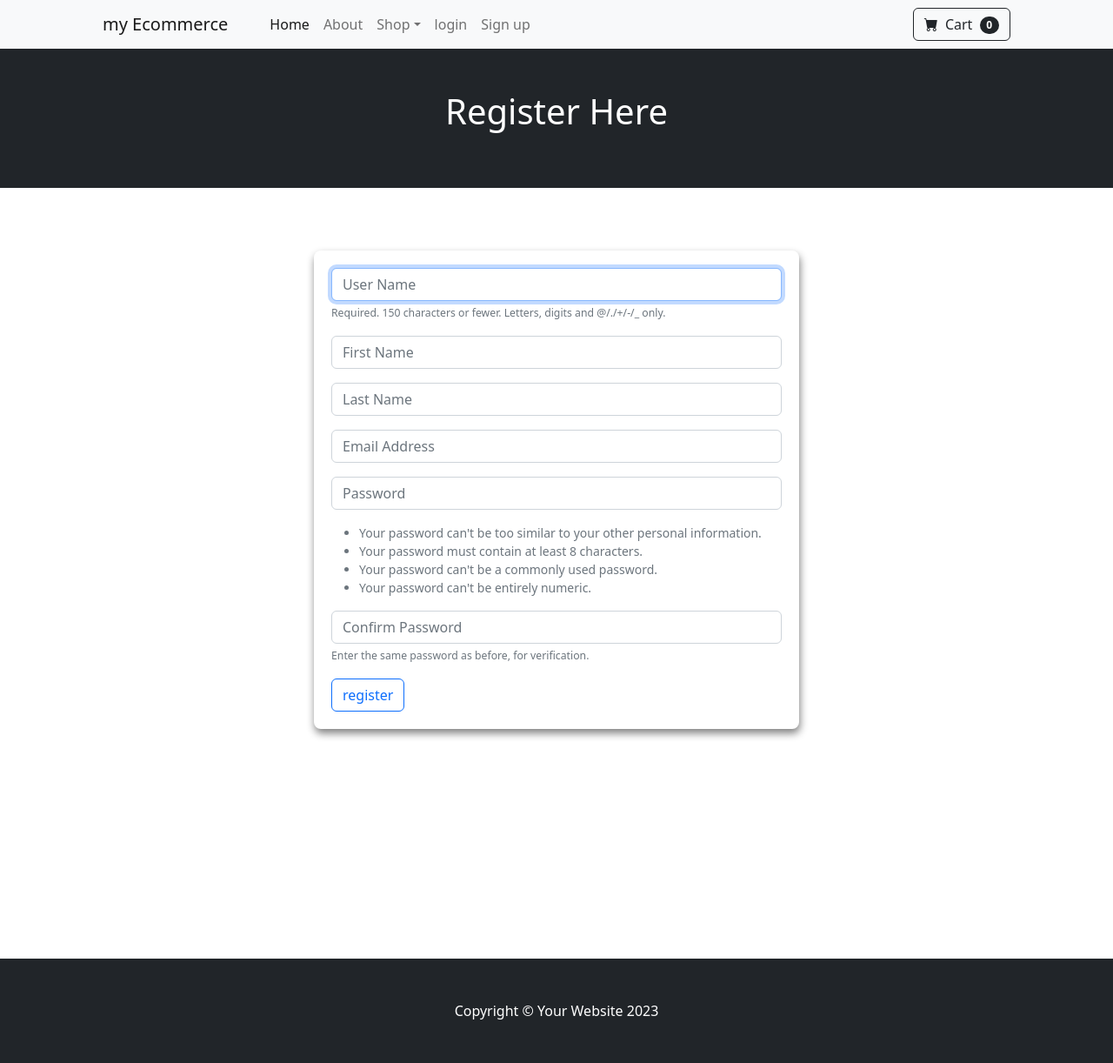
After one commit to Showqix899/simple-Ecommarce, a Django app: page /register/ in a window 1280 px wide. The commit adds this page. Shown: the whole page at 87% size. Run offline with Django 5.2, Linux system fonts and the light colour scheme; some libraries are stand-ins or nearby versions.

Commit message:
registration method added

```diff
--- /dev/null
+++ b/ecom/store/forms.py
@@ -0,0 +1,30 @@
+from django.contrib.auth.models import User
+from django.contrib.auth.forms import UserCreationForm
+from django import forms
+
+class SignUpForm(UserCreationForm):
+	email = forms.EmailField(label="", widget=forms.TextInput(attrs={'class':'form-control', 'placeholder':'Email Address'}))
+	first_name = forms.CharField(label="", max_length=100, widget=forms.TextInput(attrs={'class':'form-control', 'placeholder':'First Name'}))
+	last_name = forms.CharField(label="", max_length=100, widget=forms.TextInput(attrs={'class':'form-control', 'placeholder':'Last Name'}))
+
+	class Meta:
+		model = User
+		fields = ('username', 'first_name', 'last_name', 'email', 'password1', 'password2')
+
+	def __init__(self, *args, **kwargs):
+		super(SignUpForm, self).__init__(*args, **kwargs)
+
+		self.fields['username'].widget.attrs['class'] = 'form-control'
+		self.fields['username'].widget.attrs['placeholder'] = 'User Name'
+		self.fields['username'].label = ''
+		self.fields['username'].help_text = '<span class="form-text text-muted"><small>Required. 150 characters or fewer. Letters, digits and @/./+/-/_ only.</small></span>'
+
+		self.fields['password1'].widget.attrs['class'] = 'form-control'
+		self.fields['password1'].widget.attrs['placeholder'] = 'Password'
+		self.fields['password1'].label = ''
+		self.fields['password1'].help_text = '<ul class="form-text text-muted small"><li>Your password can\'t be too similar to your other personal information.</li><li>Your password must contain at least 8 characters.</li><li>Your password can\'t be a commonly used password.</li><li>Your password can\'t be entirely numeric.</li></ul>'
+
+		self.fields['password2'].widget.attrs['class'] = 'form-control'
+		self.fields['password2'].widget.attrs['placeholder'] = 'Confirm Password'
+		self.fields['password2'].label = ''
+		self.fields['password2'].help_text = '<span class="form-text text-muted"><small>Enter the same password as before, for verification.</small></span>'
--- a/ecom/store/templates/base.html
+++ b/ecom/store/templates/base.html
@@ -18,6 +18,16 @@
         <!-- Navigation-->
        {% include "navbar.html" %}
         <!-- Header-->
+        <!--message section-->
+
+       {% for message in messages %}
+       <div class="alert alert-warning alert-dismissible fade show" role="alert">
+            <p>{{message}}</p>
+        <button type="button" class="btn-close" data-bs-dismiss="alert" aria-label="Close"></button>
+        </div>
+       {% endfor %}
+
+        <!--contents-->
        {% block content %}
 
 
--- a/ecom/store/templates/navbar.html
+++ b/ecom/store/templates/navbar.html
@@ -16,9 +16,11 @@
                     </ul>
                 </li>
                 {%if user.is_authenticated%}
-                <li class="nav-item"><a class="nav-link" href="{% url 'login'%}">logout</a></li>
+                <li class="nav-item"><a class="nav-link" href="{% url 'logout'%}">logout</a></li>
                 {% else %}
-                <li class="nav-item"><a class="nav-link" href="{% url 'about'%}">login</a></li>
+                <li class="nav-item"><a class="nav-link" href="{% url 'login'%}">login</a></li>
+                <li class="nav-item"><a class="nav-link" href="{% url 'register'%}">Sign up</a></li>
+
                 {% endif %}
             </ul>
             <form class="d-flex">
--- /dev/null
+++ b/ecom/store/templates/register.html
@@ -0,0 +1,47 @@
+{% extends "base.html" %}
+
+
+{% block content %}
+
+<div class="py-5 bg-dark">
+ <div class="container"><p class="m-0 text-center text-white">
+    <h1 class="text-center text-white">Register Here</h1>
+ </p></div>
+</div>
+<br>
+<br>
+<br>
+<style>
+    .form_container{
+        padding:20px;
+        {% comment %} border:2px solid gray; {% endcomment %}
+        box-shadow:1px 5px 10px gray;
+        border-radius:8px;
+    }
+</style>
+<div class="container" style="display: flex; justify-content:center">
+    <div class="form_container" style="width:50%">
+        <form method="POST" action="{% url 'register'%}">
+            {% csrf_token %}
+           {{form.as_p}}
+           <input type="submit" value="register" class="btn btn-outline-primary">
+
+          </div>
+    </div>
+
+</div>
+<br>
+<br>
+<br>
+<br>
+<br>
+<br>
+<br>
+<br>
+<br>
+<br>
+<br>
+
+
+
+{% endblock %}
--- a/ecom/store/urls.py
+++ b/ecom/store/urls.py
@@ -4,5 +4,7 @@ from . import views
 urlpatterns=[
     path('',views.home,name="home"),
     path('about/',views.about,name='about'),
-    path('login',views.login_user,name='login')
+    path('login/',views.login_user,name='login'),
+    path('logout/',views.logout_user,name='logout'),
+    path('register/',views.register_user,name='register'),
 ]
--- a/ecom/store/views.py
+++ b/ecom/store/views.py
@@ -1,7 +1,9 @@
-from django.shortcuts import render
+from django.shortcuts import render,redirect
 from django.http import HttpResponse
 from .models import Products
 from django.contrib.auth import logout,login,authenticate
+from django.contrib import messages
+from .forms import SignUpForm
 # Create your views here.
 
 #view for home page
@@ -14,6 +16,53 @@ def home(request):
 def about(request):
 
     return render(request,'about.html',{})
+#user login
+def login_user(request):
+    #if it is a post method
+    if request.method=="POST":
+        username=request.POST['username'] #fetching the username from the submition
+        password=request.POST['password'] #fetching the password from the submition
 
-def login_user(request):
-    return render(request,'login.html',{})
+        #checking if the is valid using authenticate method
+        user=authenticate(request,username=username,password=password)
+
+        if user is not None:
+            login(request,user) #loggin in the user
+            messages.success(request,"You are successfully logged in")
+            return redirect('home')
+        else:
+            messages.error(request,{"some thing went wrong"})
+            return redirect('login')
+
+
+    #if it's not a post method
+    else:
+        return render(request,'login.html',{})
+
+
+#user logout
+def logout_user(request):
+    logout(request) #logging out the user
+    return redirect('login')
+
+#user register
+
+def register_user(request):
+    form=SignUpForm()
+    if request.method=='POST':
+        form=SignUpForm(request.POST)
+        if form.is_valid():
+            form.save()
+            username=form.cleaned_data['username']
+            password=form.cleaned_data['password1']
+
+            user=authenticate(request,username=username,password=password)
+            #logging in
+            login(request,user)
+            messages.success(request,"Successfully registered")
+            return redirect('home')
+        else:
+            messages.error(request,"something went wrong")
+    else:
+        form=SignUpForm()
+    return render(request,'register.html',{'form':form})
```
Also changed, not shown: ecom/store/templates/login.html (+43 -4 lines), ecom/db.sqlite3.
